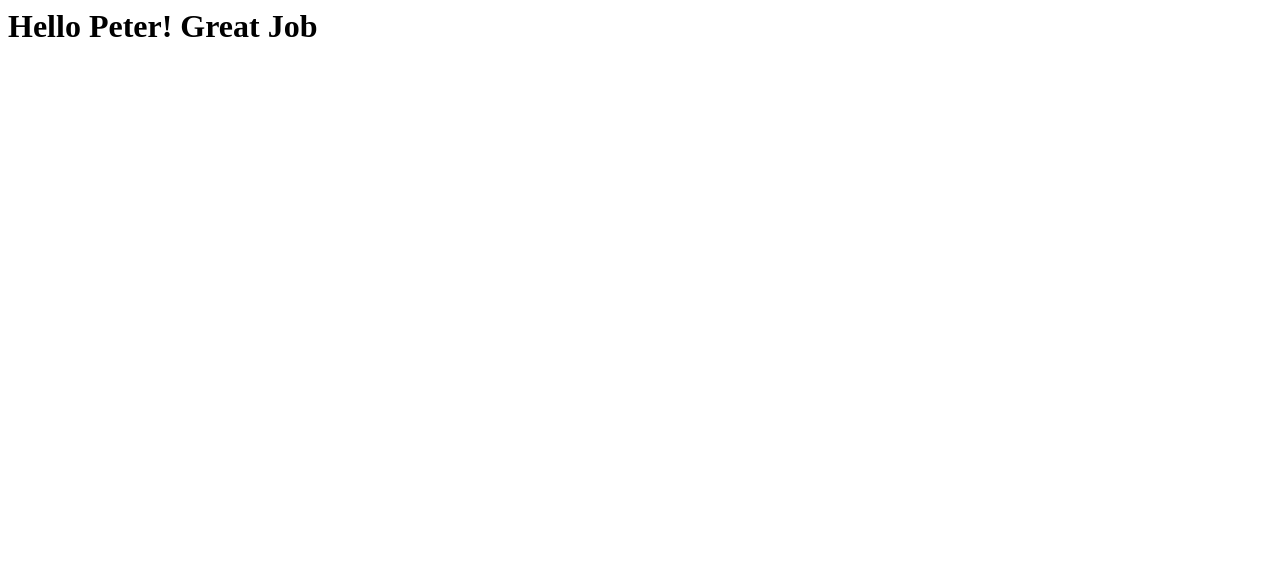
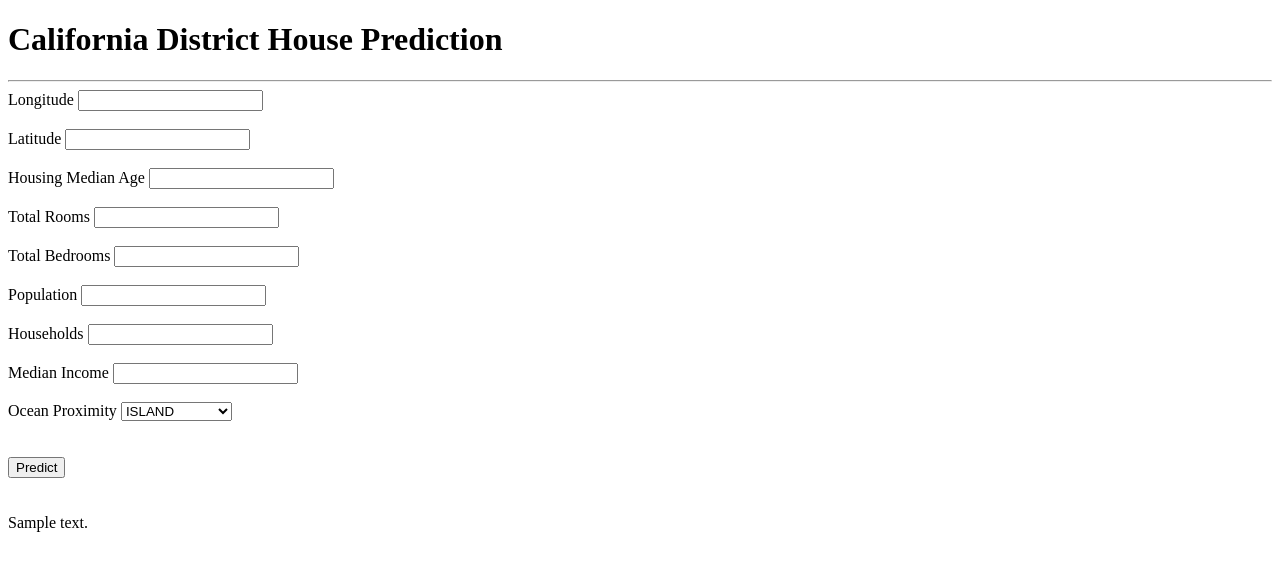
Before and after one commit to POlaomi/californiadistrictshousingprice, a Flask app: template templates/home.html in a window 1280 px wide. Shown: the top 571 px of the page. Run offline with Flask 3, Linux system fonts and the light colour scheme; the template is opened without the code that fills it: most values are stand-ins (such as "Sample title", 1, 10 or a date in 2020); parts of the project's set-up code (start-up, migrations or seed data) failed here and were passed over.

Commit message:
The Web App is ready

```diff
--- a/app.py
+++ b/app.py
@@ -34,6 +34,17 @@ def predict_api():
     print(output[0])
     return jsonify(output[0])
 
+@app.route('/predict', methods=['POST'])
+def predict():
+    data = [x for x in request.form.values()]
+    column_names = [x for x in request.form.keys()]
+    processed_input = pipeline.transform(pd.DataFrame(np.array(list(data)).reshape(1,-1), columns=column_names))
+    print(processed_input)
+    output = rf_model.predict(processed_input)[0]
+    return render_template("home.html", prediction_text="The District House prediction Price is {}".format(output))
+
+
+
 
 if __name__ == "__main__":
     app.run(debug = True)
--- a/templates/home.html
+++ b/templates/home.html
@@ -1,5 +1,82 @@
-<h1>
-Hello Peter!
+<!DOCTYPE html>
+<html>
+    <head>
+        <title>California Housing Price Prediction</title>
+        <link href='https://fonts.googleapis.com/css?family=Pacifico' rel='stylesheet' type='text/css'>
+        <link href='https://fonts.googleapis.com/css?family=Arimo' rel='stylesheet' type='text/css'>
+        <link href='https://fonts.googleapis.com/css?family=Hind:300' rel='stylesheet' type='text/css'>
+        <link href='https://fonts.googleapis.com/css?family=Open+Sans+Condensed:300' rel='stylesheet' type='text/css'>
 
-Great Job
-</h1>
+    </head>
+    <body>
+        <div class="login">
+            <h1>California District House Prediction</h1>
+            <hr>
+            <form action="{{ url_for('predict')}}"method="post">
+                <div>
+                <label>Longitude</label>
+                <input type="number" name="longitude" step="0.01" required="required" />
+                </div><br>
+
+                <div>
+                <label>Latitude</label>
+                <input type="number" name="latitude" step="0.01" required="required" />
+                </div><br>
+
+                <div>
+                <label>Housing Median Age</label>
+                <input type="number" name="housing_median_age" step="0.1" required="required" />
+                </div><br>
+
+                <div>
+                <label>Total Rooms</label>
+                <input type="number" name="total_rooms" step="0.1" required="required" />
+                </div><br>
+
+                <div>
+                <label>Total Bedrooms</label>
+                <input type="number" name="total_bedrooms" step="0.1" required="required" />
+                </div><br>
+
+                <div>
+                <label>Population</label>
+                <input type="number" name="population" step="0.1" required="required" />
+                </div><br>
+
+                <div>
+                <label>Households</label>
+                <input type="number" name="households" step="0.1" required="required" />
+                </div><br>
+
+                <div>
+                <label>Median Income</label>
+                <input type="number" name="median_income" step="0.1" required="required" />
+                </div><br>
+
+                <div>
+                <label>Ocean Proximity</label>
+                <select name="ocean_proximity">
+                    <option value="ISLAND">ISLAND</option>
+                    <option value="NEAR BAY">NEAR BAY</option>
+                    <option value="NEAR OCEAN">NEAR OCEAN</option>
+                    <option value="INLAND">INLAND</option>
+                    <option value="<1H OCEAN"><1H OCEAN</option>
+                </select>
+                </div><br>
+
+                <div><br>
+                    <button type="submit" class="btn btn-primary btn-block btn-large">Predict</button>
+                </div>
+
+            </form>
+
+            <br>
+            <br>
+            <div>
+                {{prediction_text}}
+            </div>
+        </div>
+
+
+    </body>
+</html>
```
